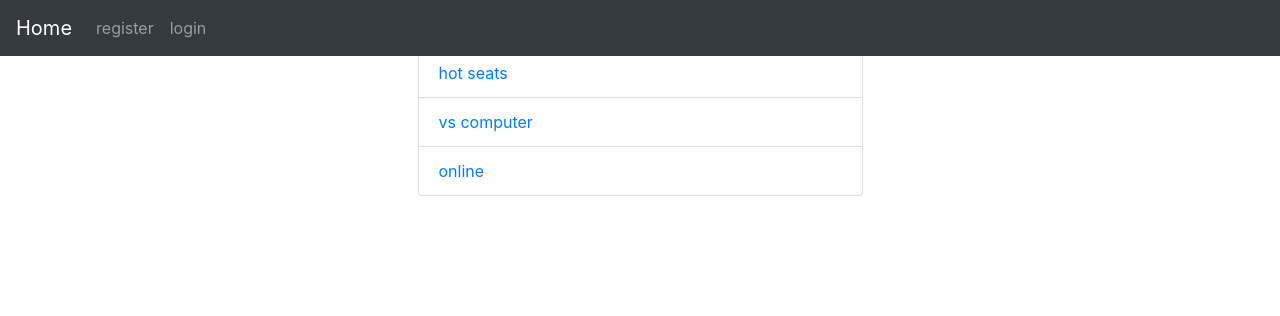
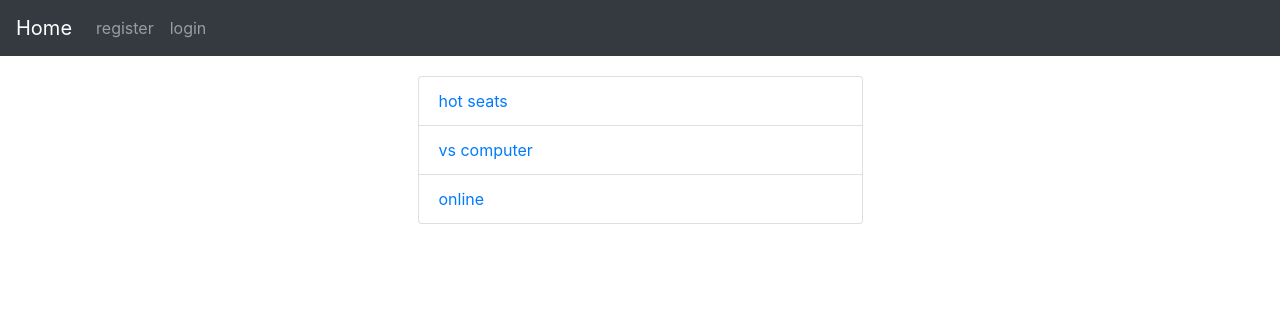
Before and after one commit to vanHeemstraSystems/flask-monopoly, a Flask app: page /menu in a window 1280 px wide. Shown: the top 316 px of the page. Run offline with Flask 2, Linux system fonts and the light colour scheme; some libraries are stand-ins or nearby versions.

Commit message:
small css adjustments

```diff
--- a/app/static/scss/style.scss
+++ b/app/static/scss/style.scss
@@ -10,7 +10,7 @@ body {
   font-family: 'Lucida Sans', 'Lucida Sans Regular', 'Lucida Grande', 'Lucida Sans Unicode', Geneva, Verdana, sans-serif;
 }
 #board {
-  height: 95vh;
+  height: 85vh;
   display: grid;
   grid-template-columns: 2fr repeat(9, 1fr) 2fr;
   grid-template-rows:  2fr repeat(9, 1fr) 2fr;
@@ -59,3 +59,6 @@ body {
 #card_container{
   visibility: hidden;
 }
+.buildings{
+  font-size: 12px;
+}
--- a/app/templates/game/board/board.html
+++ b/app/templates/game/board/board.html
@@ -9,7 +9,7 @@
 
 {% block body %}
 
-    <div id="board" class="mt-5">
+    <div id="board" >
         {% include 'game/board/fields.html' %}
 
         {% include 'game/board/display.html' %}
--- a/app/templates/game/menu.html
+++ b/app/templates/game/menu.html
@@ -1,7 +1,7 @@
 {% extends 'layout.html' %}
 
 {% block body %}
-    <div class="row justify-content-center">
+    <div class="row justify-content-center mt-4">
         <div class="col-5">
             <ul class="list-group">
                 <li class="list-group-item"><a href='{{ url_for('game.hot_seats') }}'>hot seats</a></li>
--- a/app/templates/layout.html
+++ b/app/templates/layout.html
@@ -8,7 +8,7 @@
 </head>
 <body>
     {% include 'navbar.html' %}
-    <div class="container pt-5">
+    <div class="container mt-5 pt-1">
         {% block body %}{% endblock %}
     </div>
     {% include 'messages.html' %}
```
Also changed, not shown: app/static/css/all.css.
